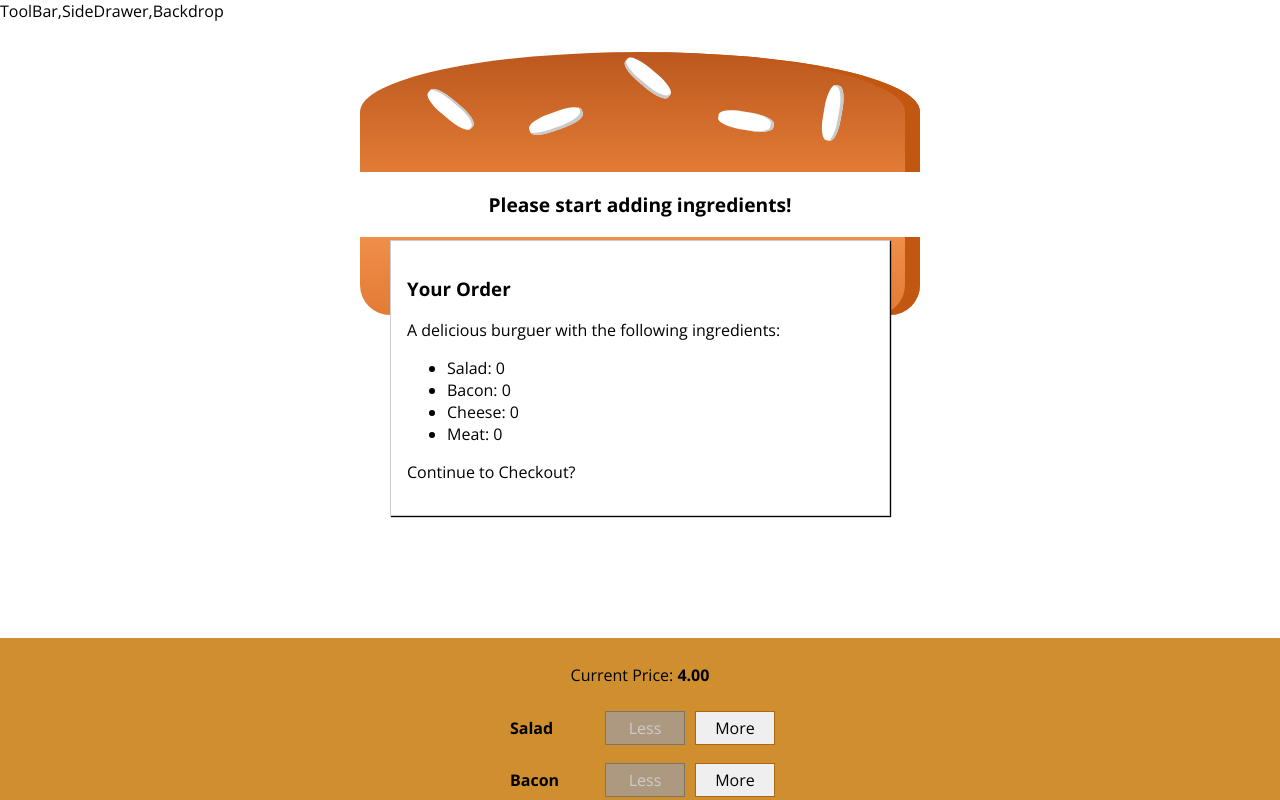
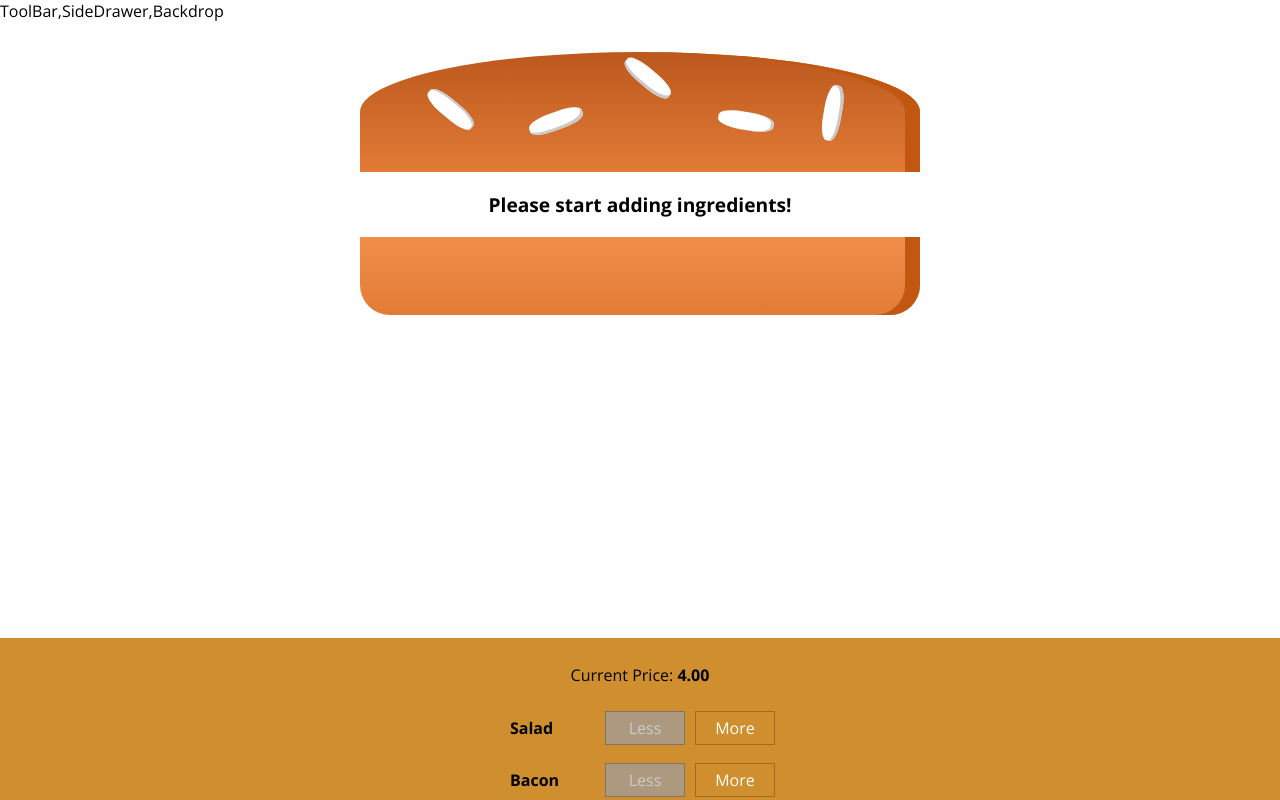
Before and after one commit to PedroCestaro/Burguer_Bilder, a React (Create React App) app in the folder Burguer/burguer-builder/: page / in a window 1280 px wide. Shown: the top 800 px of the page. Built offline with nearby package versions, Linux system fonts and the light colour scheme.

Commit message:
Adicionando botoes de continuacao

```diff
--- a/Burguer/burguer-builder/src/components/Burguer/BildControls/BuildControls.js
+++ b/Burguer/burguer-builder/src/components/Burguer/BildControls/BuildControls.js
@@ -27,6 +27,7 @@ const buidControls /*Not a component, small case*/ = (props) =>(
         <button
         className="orderButton"
         disabled={!props.purchasable}
+        onClick={props.ordered}
         >ORDER NOW</button>
     </div>
 );/*Not a jsx file, can use parenteses*/
--- a/Burguer/burguer-builder/src/components/Burguer/OrderSummary/OrderSummary.js
+++ b/Burguer/burguer-builder/src/components/Burguer/OrderSummary/OrderSummary.js
@@ -1,5 +1,6 @@
 import React from 'react';
 import Aux from '../../../hoc/auxiliar';
+import './styles.css';
 
 const orderSummary = (props) =>{
 
@@ -18,6 +19,8 @@ const orderSummary = (props) =>{
                 {ingredientSummary}
             </ul>
             <p>Continue to Checkout? </p>
+            <button className="buttonDanger" clicked={props.purchaseCancelled}>Cancel</button>
+            <button className="buttonSuccess" clicked={props.purchaseContinued}>Continue</button>
         </Aux>
     )
 };
--- /dev/null
+++ b/Burguer/burguer-builder/src/components/Burguer/OrderSummary/styles.css
@@ -0,0 +1,24 @@
+button {
+    background-color: transparent;
+    border: none;
+    color: white;
+    outline: none;
+    cursor: pointer;
+    font: inherit;
+    padding: 10px;
+    margin: 10px;
+    font-weight: bold;
+}
+
+/*button:first-of-type {
+    margin-left: 0;
+    padding-left: 0;
+}*/
+
+.buttonSuccess {
+    color: #5C9210;
+}
+
+.buttonDanger {
+    color: #944317;
+}
--- a/Burguer/burguer-builder/src/components/UI/Backdrop/Backdrop.js
+++ b/Burguer/burguer-builder/src/components/UI/Backdrop/Backdrop.js
@@ -0,0 +1,12 @@
+import React from 'react';
+import './styles.css'
+
+
+const backdrop = (props) =>(
+    props.show ? <div
+    className="backdrop"
+    onClick={props.clicked}
+    ></div> : null
+);
+
+export default backdrop;
--- /dev/null
+++ b/Burguer/burguer-builder/src/components/UI/Backdrop/styles.css
@@ -0,0 +1,9 @@
+.backdrop{
+    width: 100%;
+    height: 100%;
+    position: fixed;
+    z-index: 100;/*determine the relevance of the components in the screen*/
+    left: 0;
+    top: 0;
+    background-color: rgba(0,0,0,0.5);
+}
--- a/Burguer/burguer-builder/src/components/UI/Modal/Modal.js
+++ b/Burguer/burguer-builder/src/components/UI/Modal/Modal.js
@@ -1,10 +1,23 @@
 import React from 'react';
-import './styles.css'
+import './styles.css';
+import Aux from '../../../hoc/auxiliar';
+import Backdrop from '../Backdrop/Backdrop';
 
 const modal = (props) => (
-    <div className="modal">
-        {props.children}
-    </div>
+    <Aux>
+        <Backdrop show={props.show}
+         clicked={props.modalClose}
+         />
+        <div
+            className="modal"
+            style={{
+                transform: props.show ? 'translateY(0)' : 'translateY(-100vh)',
+                opacity: props.show? '1':'0'
+            }}
+        >
+            {props.children}
+        </div>
+    </Aux>
 );
 
 export default modal;
--- a/Burguer/burguer-builder/src/containers/BurguerBilder/BurguerBilder.js
+++ b/Burguer/burguer-builder/src/containers/BurguerBilder/BurguerBilder.js
@@ -23,7 +23,8 @@ class BurguerBilder extends Component{
             meat:0
         },
         totalPrice: 4,
-        purchasable: false
+        purchasable: false,
+        purchasing: false
     }
 
     updatePurchaseState(ingredients){
@@ -66,10 +67,24 @@ class BurguerBilder extends Component{
 
         const priceDeduction = INGREDIENTS_PRICES[type];
         const oldPrice = this.state.totalPrice;
-        const newPrice = oldPrice - priceAddition;
+        const newPrice = oldPrice - priceDeduction;
 
         this.setState({totalPrice: newPrice, ingredients: updatedIngredients})
         this.updatePurchaseState(updatedIngredients);
+    }
+
+    purchaseHandler = () => {
+        this.setState({purchasing: true});
+    }
+
+    purchaseCancelHandler = () =>{
+        this.setState({
+            purchasing: false
+        });
+    }
+
+    purchaseContinueHandler = () => {
+        alert("You continue!");
     }
 
     render() {
@@ -83,18 +98,24 @@ class BurguerBilder extends Component{
 
         return(
            <Aux>
-               <Modal>
+               <Modal show={this.state.purchasing}
+                    modalClosed={this.purchaseCancelHandler}
+                    /*cancels the final purchase option*/
+               >
                    <OrderSummary
                         ingredients={this.state.ingredients}
-                   />
+                        purchaseCancelled={this.purchaseCancelHandler}
+                        purchaseContinued={this.purchaseContinueHandler}
+                  />
                </Modal>
                <Burguer ingredients={this.state.ingredients/* adc state to the app*/}/>
                <BuildControls
                     ingredientAdded={this.addIngredientHandler}
                     ingredientRemoved={this.removeIngredientHandler}
                     disabled={disabledInfo}
+                    purchasable = {this.state.purchasable}
+                    ordered={this.purchaseHandler}
                     price={this.state.totalPrice}
-                    purchasable = {this.state.purchasable}
                     />
            </Aux>
         );
```
